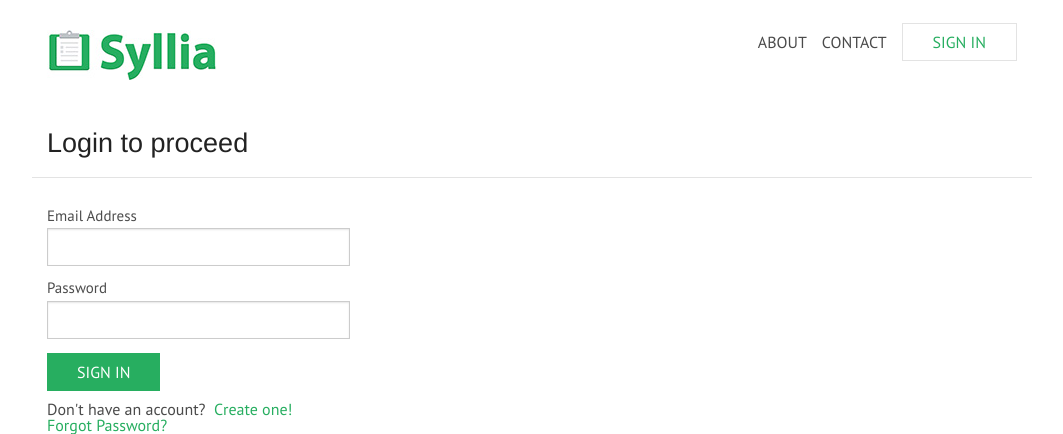
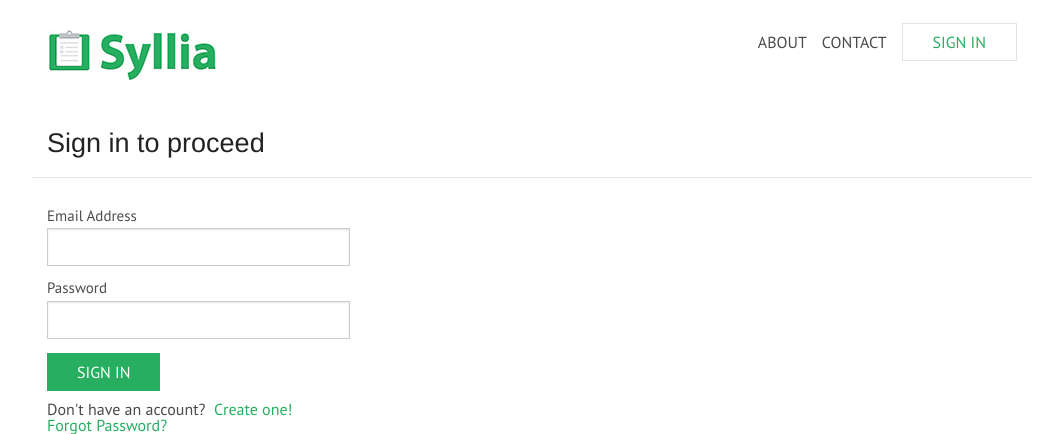
Before and after one commit to MitchelCabuloy/Syllia, a Django app: template Syllia/templates/registration/login.html in a window 1280 px wide. Shown: the top 434 px of the page, without its empty margins (108-1171 px from the left). Run offline with Django 3.2, Linux system fonts and the light colour scheme; the template is opened without the code that fills it, so the values that code supplies are empty, except form fields; tables that the repository leaves empty hold one stand-in row (values such as "Sample post"); form fields are guessed from the names that the template uses; some libraries are stand-ins or nearby versions; some web fonts are replaced.

Commit message:
Finalized terminologies. *Last commit for now* haha

```diff
--- a/Syllia/templates/registration/logged_out.html
+++ b/Syllia/templates/registration/logged_out.html
@@ -1,6 +1,6 @@
 {% extends "base.html" %}
 
-{% block title %}Logged out{% endblock title %}
+{% block title %}Signed out{% endblock title %}
 
 {% block content %}
 <div class="row content-header">
@@ -11,7 +11,7 @@
 </div>
 <div class="row">
 	<div class="small-12 columns">
-		<h5>You have been logged out.</h5><br>
+		<h5>You have been signed out.</h5><br>
 		<a href="{% url "authtools:login" %}">Sign In</a> | <a href="{% url "index" %}">Home</a>
 	</div>
 </div>
--- a/Syllia/templates/registration/login.html
+++ b/Syllia/templates/registration/login.html
@@ -1,12 +1,12 @@
 {% extends "base.html" %}
 
-{% block title %}Login{% endblock title %}
+{% block title %}Sign in{% endblock title %}
 
 {% block content %}
 <div class="row content-header">
     <div class="large-12 column">
         <h3>
-            Login to proceed
+            Sign in to proceed
         </h3>
         {% if messages %}
         <ul class="messages">
```
